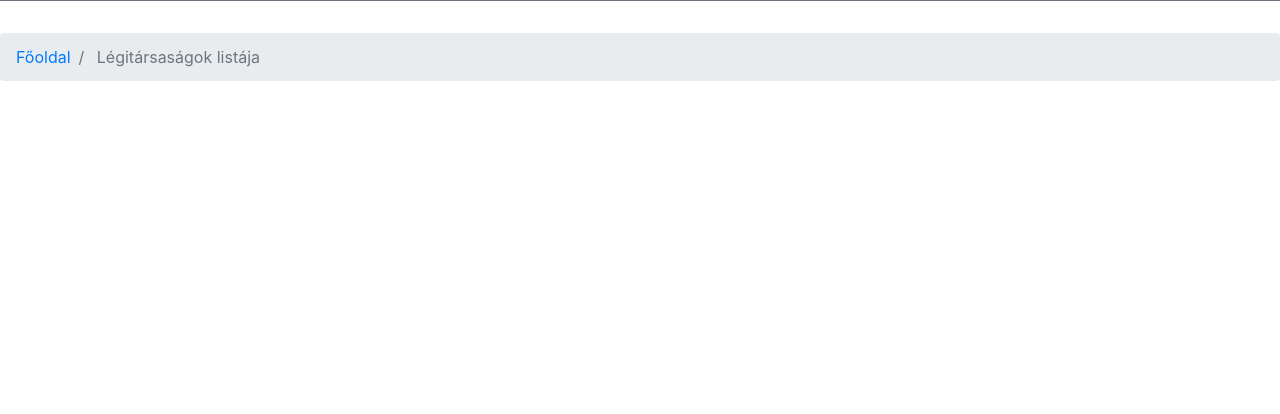
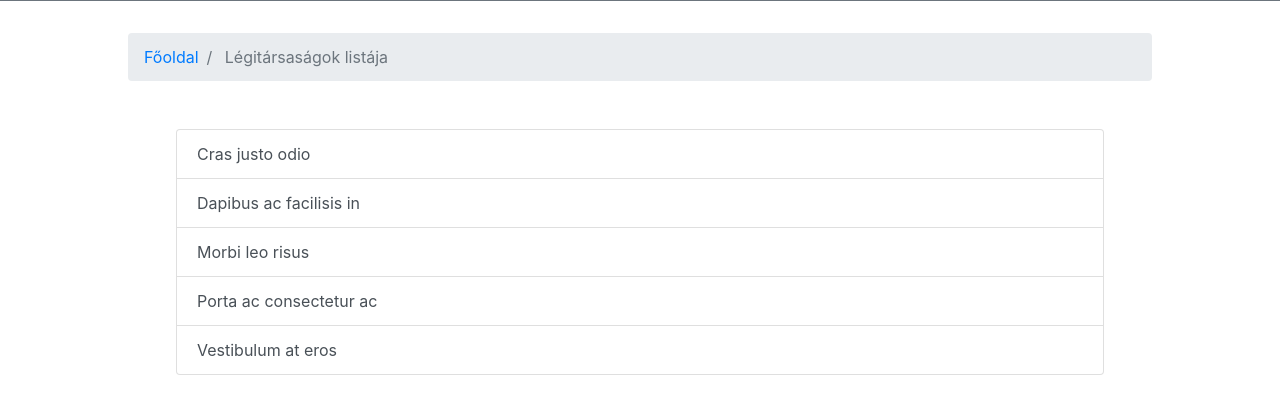
Before and after one commit to andras-zoltan/itmp-repulesi-statisztika-4-1, a plain HTML site: page pages/lista.html in a window 1280 px wide. Shown: the part 204-618 px from the top of the page. Drawn offline with nearby package versions, Linux system fonts and the light colour scheme.

Commit message:
HTML CSS Fejlécek és navbarok

```diff
--- a/pages/lista.html
+++ b/pages/lista.html
@@ -9,6 +9,7 @@
     <link rel="stylesheet" href="https://stackpath.bootstrapcdn.com/bootstrap/4.4.1/css/bootstrap.min.css" integrity="sha384-Vkoo8x4CGsO3+Hhxv8T/Q5PaXtkKtu6ug5TOeNV6gBiFeWPGFN9MuhOf23Q9Ifjh" crossorigin="anonymous">
 
     <title>Légitársaságok listája</title>
+    <link rel="stylesheet" type="text/css" href="../styles/style_lista.css">
   </head>
   <body>
 
@@ -20,16 +21,40 @@
           </div>
     </div>
 
+    <!-- ide jön a navbar -->
+    <div class="gyerek">
         <nav aria-label="breadcrumb">
             <ol class="breadcrumb">
-            <li class="breadcrumb-item"><a href="../index.html">Főoldal</a></li>
+                <li class="breadcrumb-item"><a href="../index.html">
+                    Főoldal</a>
+                </li>
                 <li class="breadcrumb-item active" aria-current="page">
                     Légitársaságok listája
                 </li>
             </ol>
         </nav>
+    </div>
 
-
+    <!-- ide jön a lista -->
+    <div class="gyerek">
+        <div class="list-group m-5">
+            <a href="legitars.html" class="list-group-item list-group-item-action">
+                Cras justo odio
+            </a>
+            <a href="legitars.html" class="list-group-item list-group-item-action">
+                Dapibus ac facilisis in
+            </a>
+            <a href="legitars.html" class="list-group-item list-group-item-action">
+                Morbi leo risus
+            </a>
+            <a href="legitars.html" class="list-group-item list-group-item-action">
+                Porta ac consectetur ac
+            </a>
+            <a href="legitars.html" class="list-group-item list-group-item-action">
+                Vestibulum at eros
+            </a>
+        </div>
+    </div>
 
 
     <!-- Optional JavaScript -->
--- a/styles/style_index.css
+++ b/styles/style_index.css
@@ -1,3 +1,12 @@
+body {
+    max-width: 100vw;
+}
+
+.gyerek {
+    width: 80vw;
+    margin: auto;
+}
+
 img {
     width: 200px;
 }
--- /dev/null
+++ b/styles/style_kesesek.css
@@ -0,0 +1,8 @@
+body {
+    max-width: 100vw;
+}
+
+.gyerek {
+    width: 80vw;
+    margin: auto;
+}
--- /dev/null
+++ b/styles/style_legitars.css
@@ -0,0 +1,8 @@
+body {
+    max-width: 100vw;
+}
+
+.gyerek {
+    width: 80vw;
+    margin: auto;
+}
--- /dev/null
+++ b/styles/style_lista.css
@@ -0,0 +1,8 @@
+body {
+    max-width: 100vw;
+}
+
+.gyerek {
+    width: 80vw;
+    margin: auto;
+}
--- /dev/null
+++ b/styles/style_repterek.css
@@ -0,0 +1,8 @@
+body {
+    max-width: 100vw;
+}
+
+.gyerek {
+    width: 80vw;
+    margin: auto;
+}
```
Also changed, not shown: index.html (+2 -2 lines), pages/kesesek.html (+4 -1 lines), pages/legitars.html (+4 -1 lines), pages/repterek.html (+4 -1 lines). Lines whose indentation alone changed are shown as unchanged.
